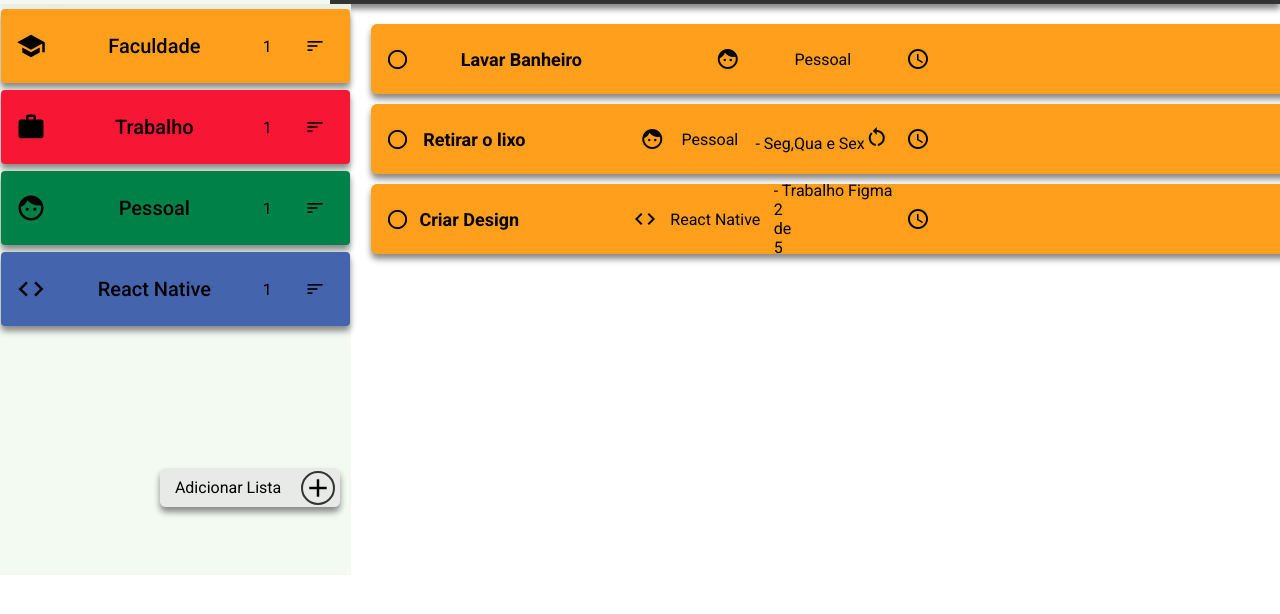
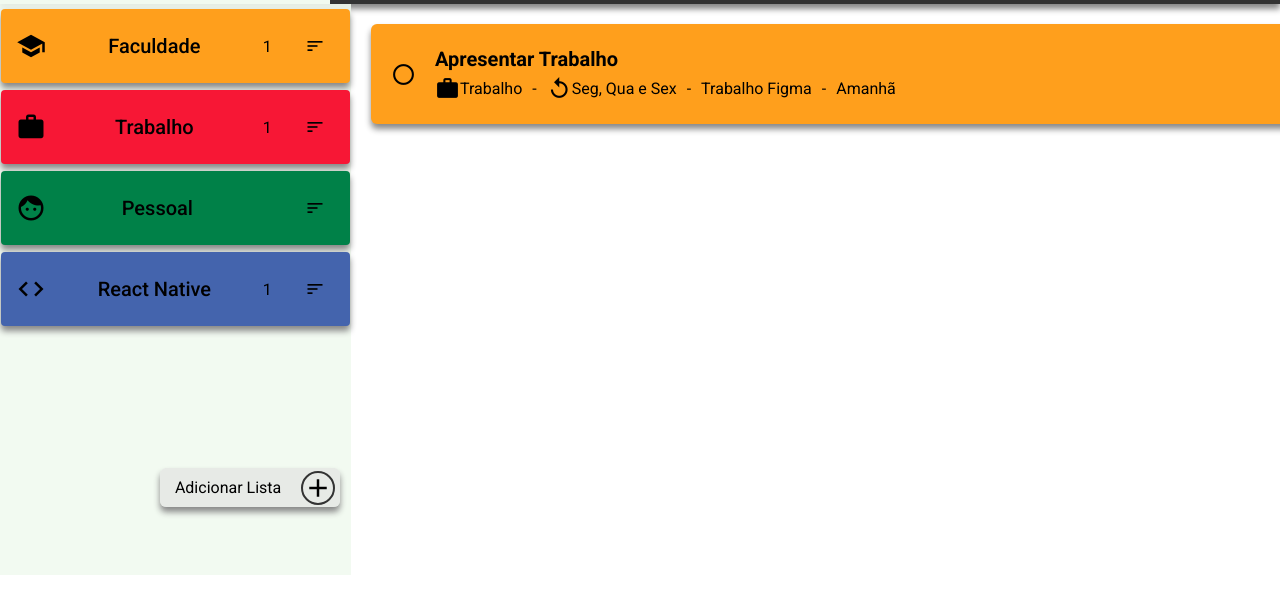
Before and after one commit to Nikolasyuri/Just-Do-It, a plain HTML site: page index.html in a window 1280 px wide. Shown: the part 88-702 px from the top of the page. Drawn offline with Linux system fonts and the light colour scheme.

Commit message:
Lado Direito Começando a ir de verdade

```diff
--- a/index.html
+++ b/index.html
@@ -51,7 +51,7 @@
                         <li class="pessoal">
                             <i class="material-icons">face</i>
                             <h3>Pessoal</h3>
-                            <p>1</p>
+                            <p></p>
                             <i class="material-icons" id="sort-lists">sort</i>
                         </li>
                         <li class="react-Native">
@@ -70,31 +70,22 @@
             <div class="right-column">
                 <div class="max-width">
                     <div class="tasks">
-                        <ul>
-                            <li class="Lavar-Banheiro">
-                                <i class="material-icons" id="radio-unchecked">radio_button_unchecked</i>
-                                <h3 class="task">Lavar Banheiro</h3>
-                                <i class="material-icons">face</i>
-                                <p>Pessoal</p>
-                                <i class="material-icons" id="start">schedule</i>
-                            </li>
-                            <li class="Retirar-o-lixo">
-                                <i class="material-icons" id="radio-unchecked">radio_button_unchecked</i>
-                                <h3 class="task">Retirar o lixo</h3>
-                                <i class="material-icons">face</i>
-                                <p>Pessoal</p>
-                                <span class="repeat">- Seg,Qua e Sex<i class="material-icons">restart_alt</i></span>
-                                <i class="material-icons" id="start">schedule</i>
-                            </li>
-                            <li class="Criar-Design">
-                                <i class="material-icons" id="radio-unchecked">radio_button_unchecked</i>
-                                <h3 class="task">Criar Design</h3>
-                                <i class="material-icons">code</i>
-                                <p>React Native</p>
-                                <span> - Trabalho Figma <p>2</p> de <p>5</p></span>
-                                <i class="material-icons" id="start">schedule</i>
-                            </li>
-                        </ul>
+                        <i class="material-icons">radio_button_unchecked</i>
+                        <div class="task">
+                            <h4>Apresentar Trabalho</h4>
+                            <div class="info">
+                                <i class="material-icons">work</i>
+                                <span id="list">Trabalho</span>
+                                <p>-</p>
+                                <i class="material-icons">replay</i>
+                                <span id="repeat">Seg, Qua e Sex</span>
+                                <p>-</p>
+                                <span id="original-task">Trabalho Figma</span>
+                                <p>-</p>
+                                <span id="date">Amanhã</span>
+                            </div>
+                        </div>
+                        <i class="material-icons" id="timer">timer</i>
                     </div>
                 </div>
             </div>
--- a/style.css
+++ b/style.css
@@ -124,32 +124,35 @@
     border-radius: 50%;
 }
 .Section-Content .right-column .max-width{
-    width: 1015px;
-    height: 571px;
+    padding: 20px 20px;
 }
-.Section-Content .right-column .max-width .tasks ul{
-    padding: 20px;
-    width: 950px;
-}
-.Section-Content .right-column .max-width .tasks ul li{
+.Section-Content .right-column .max-width .tasks{
     display: flex;
     justify-content: space-between;
     align-items: center;
-    padding: 0px 15px;
-    height: 70px;
     background-color: #FF9F1C;
-    margin-bottom: 10px;
+    height: 60px;
+    width: 930px;
+    padding: 20px 20px;
     border-radius: 6px;
     box-shadow: 0px 5px 6px #888888;
 }
-.Section-Content .right-column .max-width .tasks ul li #radio-unchecked{
-    font-size: 23px;
-    width: 20px;
+.Section-Content .right-column .max-width .tasks i{
+    font-size: 25px;
 }
-.Section-Content .right-column .max-width .tasks ul li .task{
-    font-size: 18px;
-    width: 200px;
+.Section-Content .right-column .max-width .tasks #timer{
+    font-size: 27px;
 }
-.Section-Content .right-column .max-width .tasks ul li #start{
-    width: 400px;
+.Section-Content .right-column .max-width .tasks .task h4{
+    width: 840px;
+    font-size: 20px;
+    margin-bottom: 5px;
 }
+.Section-Content .right-column .max-width .tasks .task .info{
+    display: flex;
+    align-items: center;
+}
+.Section-Content .right-column .max-width .tasks .task .info p{
+    margin-right: 10px;
+    margin-left: 10px;
+}
```
